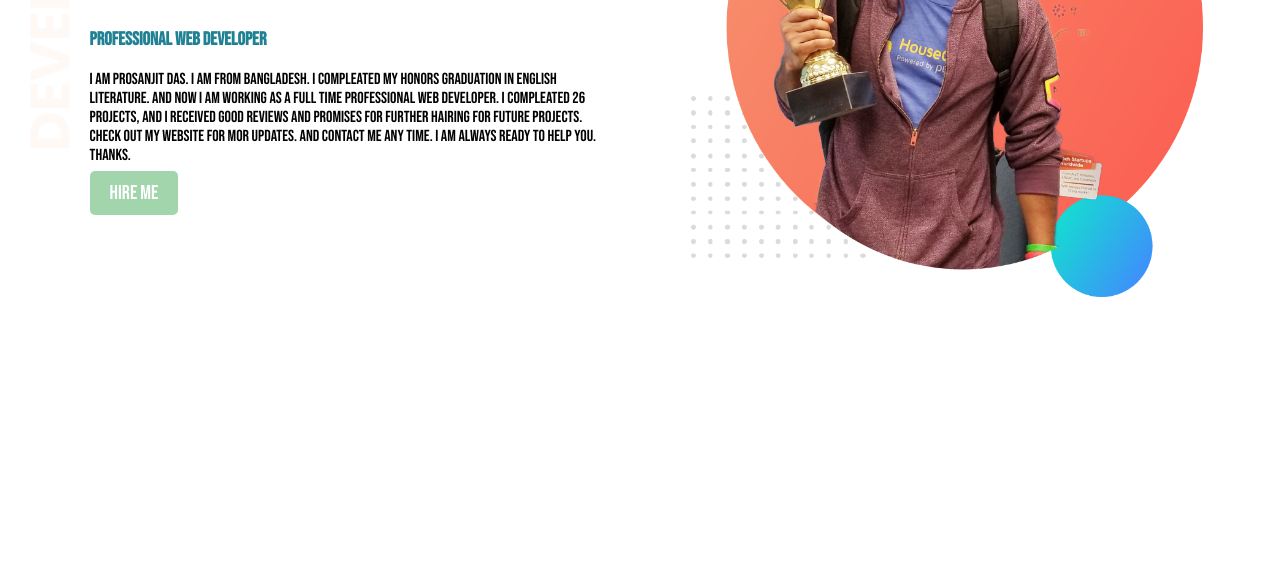
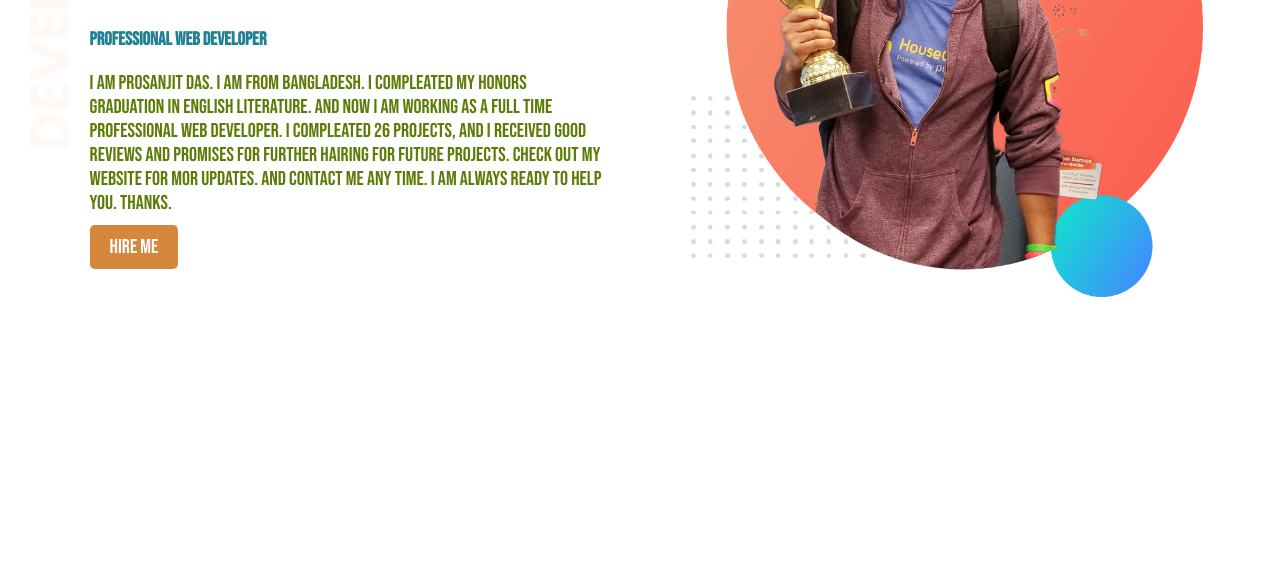
Before and after one commit to d55-here/Web-portfolio, a plain HTML site: page index.html in a window 1280 px wide. Shown: the part 211-797 px from the top of the page. Drawn offline with Linux system fonts and the light colour scheme.

Commit message:
add some style

```diff
--- a/index.html
+++ b/index.html
@@ -8,7 +8,7 @@
   <link rel="preconnect" href="https://fonts.googleapis.com">
 <link rel="preconnect" href="https://fonts.gstatic.com" crossorigin>
 <link href="https://fonts.googleapis.com/css2?family=Bebas+Neue&display=swap" rel="stylesheet">
-  <title>Document</title>
+  <title> My PORTFOLIO </title>
 </head>
 <body>
  <section class="top-bannar">
--- a/style.css
+++ b/style.css
@@ -10,6 +10,10 @@ h2{
 }
 h3{
   color: #218194;
+}
+p{
+  font-size: 20px;
+  color: #5d7c07;
 }
 .name-highlight{
   color: #557B83;
@@ -29,13 +33,12 @@ h3{
   background-repeat: no-repeat;
 }
 section{
-  height: 500px;
   padding-bottom: 100px;
   height: 700px;
 }
 .link-button{
   text-decoration: none;
-  background-color: #A2D5AB;
+  background-color: #d6873c;
   padding: 10px 20px;
   border-radius: 5px;
   color: white;
```
